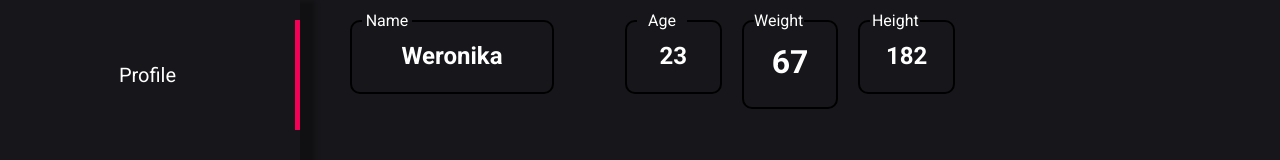
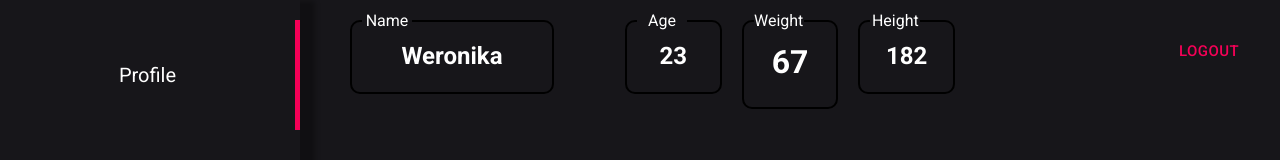
Before and after one commit to Sworzen1/praca, a React (Create React App) app: page / in a window 1280 px wide. Both pictures are taken after a click on the button "LOGIN". Shown: the top 160 px of the page. Built offline with nearby package versions, Linux system fonts and the light colour scheme.

Commit message:
add logout button

```diff
--- a/src/Profile.js
+++ b/src/Profile.js
@@ -5,6 +5,8 @@ import Specyfies from "./Components/Specyfies";
 import Name from "./Components/Name";
 import BMI from "./Components/BMI";
 import {makeStyles} from "@material-ui/core/styles";
+import {useCalories} from "./Calories"
+import Button from "@material-ui/core/Button"
 
 const useStyles = makeStyles({
   data: {
@@ -13,6 +15,11 @@ top:200,
 left:375,
 color:"white"
   },
+  button:{
+    position:"absolute",
+    top:30,
+    right:30
+  }
 
 });
 
@@ -20,6 +27,7 @@ color:"white"
 const Profile = () => {
 
 const classes = useStyles();
+const {Already} = useCalories()
 
   return (
     <div className="container">
@@ -27,6 +35,14 @@ const classes = useStyles();
       <Specyfies />
       <Calories />
       <Progress />
+      <Button
+            size="large"
+            color="secondary"
+            onClick={Already}
+            className={classes.button}
+          >
+            LogOut
+          </Button>
       <div>
         <h1 className={classes.data}>{new Date().toLocaleDateString()}</h1>
       </div>
```
